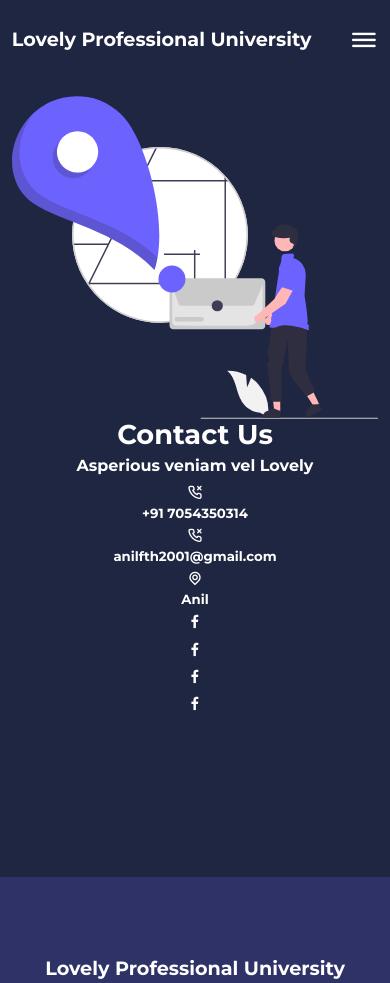
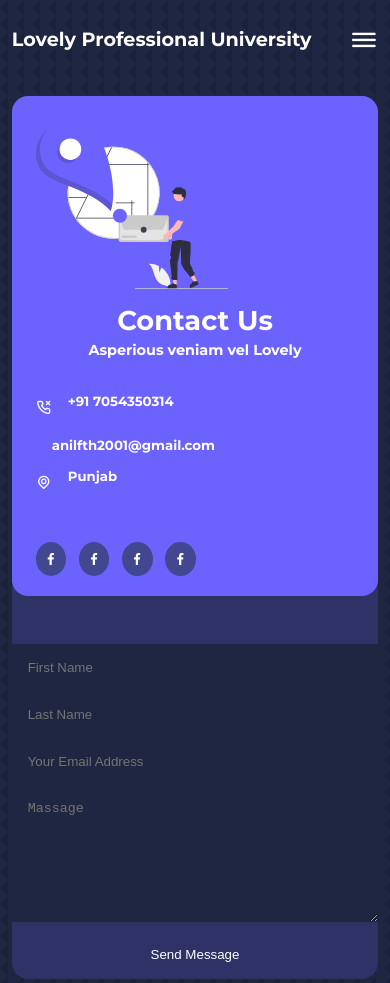
Before and after one commit to anilfth/Educational-School-Website, a website: page contact.html in a window 390 px wide. Shown: the top 983 px of the page. Drawn offline with nearby package versions, Linux system fonts and the light colour scheme.

Commit message:
intial commit

```diff
--- a/CSS/contact.css
+++ b/CSS/contact.css
@@ -0,0 +1,119 @@
+.contact__container{
+    background: var(--color-bg1);
+    padding: 4rem;
+    display: grid;
+    grid-template-columns: 40% 60%;
+    gap: 4rem;
+    height: 30rem;
+    margin: 7rem auto;
+     border-radius: 1rem;
+
+}
+   /* ====== ASIDE =================================== */
+.contact__aside {
+    background: var(--color-primary);
+    padding: 3rem;
+    border-radius: 1rem;
+    position: relative;
+    bottom: 10rem;
+}
+.aside__image{
+    width: 12rem;
+    margin-bottom: 1rem;
+}
+.contact__aside p {
+    font-size: 0.9rem;
+    margin-bottom: 2rem;
+}
+.contact__details li{
+    display: flex;
+    gap: 1rem;
+    text-align: center;
+    margin-bottom: 1rem;
+}
+.contact__socials {
+    display: flex;
+    gap: 0.8rem;
+    margin-top: 3rem;
+
+}
+.contact__socials a {
+    background: var(--color-bg2);
+    padding: 0.5rem;
+    border-radius: 50%;
+    font-size: 0.9rem;
+}
+.contact__socials a:hover {
+    background: transparent;
+
+}
+
+ /* ===========  FORM ============== */
+ .contact__form{
+    display: flex;
+    flex-direction:  column;
+    gap: 1.2rem;
+    margin-right: 4rem;
+ }
+ .form__name{
+    display: flex;
+    gap: 1.2rem;
+
+ }
+ .contact__form input[type="text"] {
+    width: 50%;
+ }
+ input, textarea {
+    width: 100%;
+    padding: 1rem;
+    background: var(--color-bg);
+    color:var(--color-white);
+ }
+ .contact__form .btn{
+    width: max-content;
+    margin-top: 1rem;
+    cursor: pointer;
+ }
+ /* ============ MEDIA QUERIES (TABLETS) ================= */
+ @media screen and (max-width:  1024px){
+   .contact{
+
+   }
+   .contact__container {
+    gap: 1.5rem;
+    margin-top: 3rem;
+    height: auto;
+    padding: 1.5rem;
+   }
+.contact__aside{
+    width: auto;
+    padding: 1.5rem;
+    bottom: 0;
+}
+.contact__form{
+    align-self: center;
+    margin-right: 1.5rem;
+}
+
+ }
+
+
+/* ============ MEDIA QUERIES (TABLETS) ================= */
+@media screen and (max-width:600px) {
+    .contact__container {
+        grid-template-columns: 1fr;
+    gap: 3rem;
+    margin-top: 0;
+    padding: 0;
+    }
+    .contact__form{
+        margin: 0 1.5rem 3rem;
+
+    }
+    .form__name {
+        flex-direction: column;
+    }
+    .form__name input[type="text"] {
+        width:100%;
+    }
+}
--- a/contact.html
+++ b/contact.html
@@ -6,7 +6,7 @@
     <meta name="viewport" content="width=device-width, initial-scale=1.0">
     <title>Document</title>
     <link rel="stylesheet" href="./CSS/style.css">
-    <!-- <link rel="stylesheet" href="./CSS/about.css"> -->
+    <link rel="stylesheet" href="./CSS/contact.css">
 
      <!-- Iconscout cdn -->
      <link rel="stylesheet" href="https://unicons.iconscout.com/release/v4.0.8/css/line.css">
@@ -19,7 +19,11 @@
 <!---------------------------SWIPER JS ---------------->
 <link rel="stylesheet" href="https://cdn.jsdelivr.net/npm/swiper@9/swiper-bundle.min.css" />
 
-
+<style>
+    body{
+        background-image: url("Images/bg-texture.png");
+    }
+</style>
 
 
 </head>
@@ -64,12 +68,12 @@
             <h5> +91 7054350314</h5>
         </li>
         <li>
-            <i class="uil uil-phone-times"></i>
+            <i class="uil uil-email-times"></i>
             <h5> anilfth2001@gmail.com</h5>
         </li>
         <li>
             <i class="uil uil-location-point"></i>
-            <h5> Anil </h5>
+            <h5> Punjab </h5>
         </li>
 
     </ul>
@@ -90,6 +94,15 @@
 
   </aside>
 
+   <form  action="https://formspree.io/f/mgejzyqq" method="POST" contact__form">
+    <div class="form_name">
+        <input type="text"  name="First Name" placeholder="First Name" required>
+        <input type="text" name="Last Name" placeholder="Last Name" required>
+    </div>
+    <input type="email" name="Emai Address" placeholder="Your Email Address" required>
+    <textarea name="Message" rows="7" placeholder="Massage" required></textarea>
+    <button type="submit" class="btn btn-primary"> Send Message </button>
+   </form>
 
     </div>
 
```
Also changed, not shown: about.html (+5 -1 lines), course.html (+8 -1 lines), index.html (+5 -1 lines).
